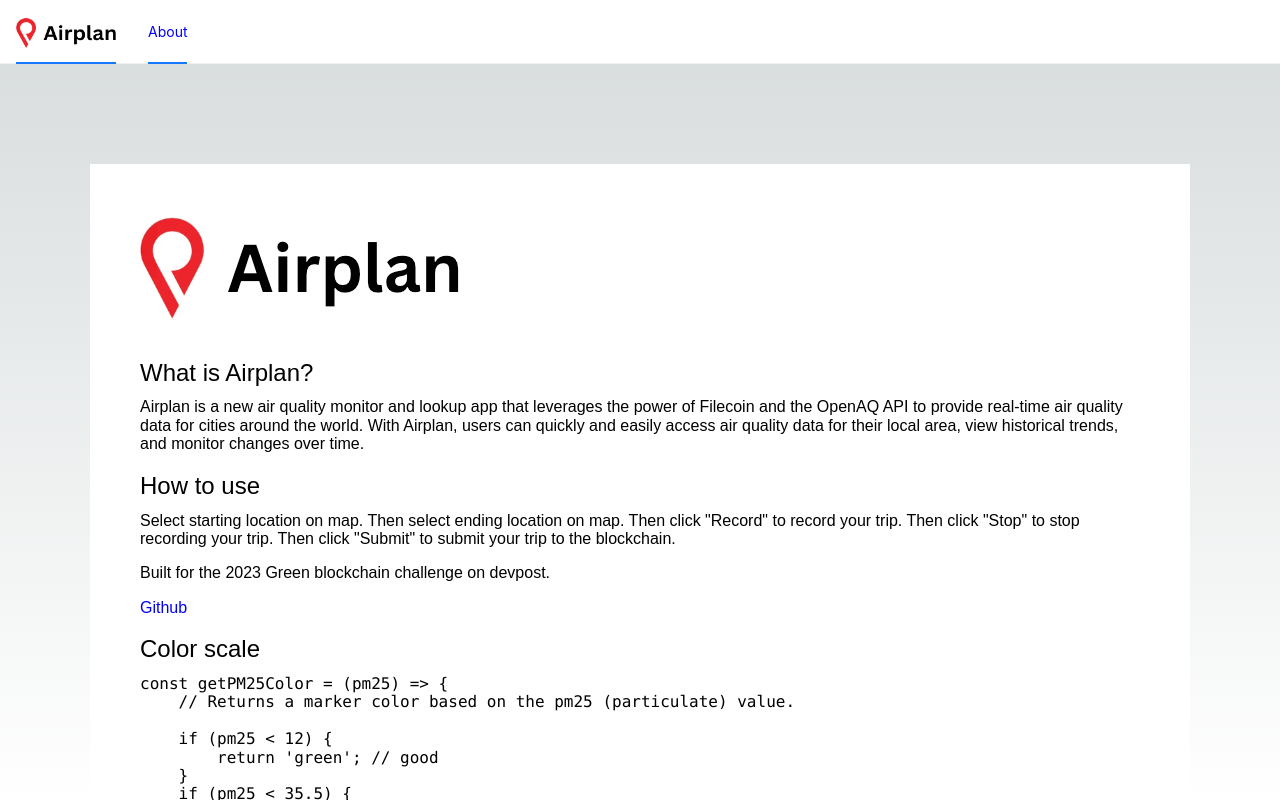
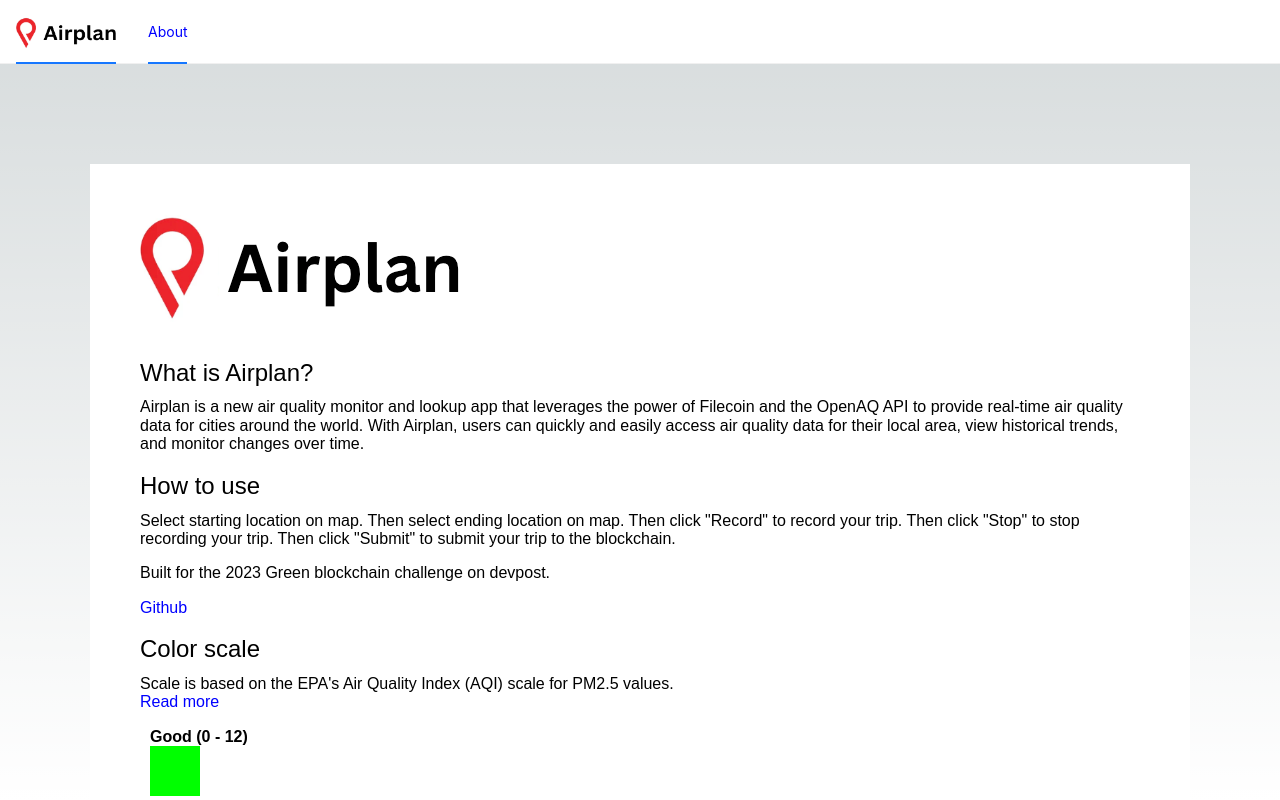
Before and after one commit to cbonoz/airplan, a Next.js app: page /about in a window 1280 px wide. Built offline with nearby package versions, Linux system fonts and the light colour scheme.

Commit message:
add color scale

```diff
--- /dev/null
+++ b/src/components/ColorBox.js
@@ -0,0 +1,29 @@
+import React from 'react'
+
+export default function ColorBox({
+    color,
+    text
+}) {
+    return (
+        <span style={
+            {
+                margin: '10px',
+                display: 'flex',
+                flexDirection: 'column',
+            }
+        }>
+
+            <span style={{
+                fontWeight: 'bold',
+            }}>
+                {text}
+            </span>
+            <span style={{
+                backgroundColor: color,
+                width: '50px',
+                height: '50px',
+                display: 'flex',
+            }} />
+        </span>
+    )
+}
--- a/src/pages/about.js
+++ b/src/pages/about.js
@@ -1,6 +1,9 @@
-import { APP_NAME, INSTRUCTIONS } from '@/util/constants'
+import ColorBox from '@/components/ColorBox'
+import { APP_NAME, GREEN_25, INSTRUCTIONS, ORANGE_25, VIOLET_25, YELLOW_25 } from '@/util/constants'
 
 // const MapWithOverlay = dynamic(() => import('@/components/MapWithOverlay'), { ssr: false })
+
+const COLORS = ['#00FF00', '#FFFF00', '#FFA500', '#FF00FF', '#FF0000']
 
 
 export default function About() {
@@ -30,26 +33,21 @@
         <br />
 
         <h2>Color scale </h2>
+        <p>
+          Scale is based on the EPA's Air Quality Index (AQI) scale for PM2.5 values.
+          <br/>
+          <a href='https://blissair.com/what-is-pm-2-5.htm' target='_blank'>Read more</a>
+        </p>
 
-        <pre>
-          {`const getPM25Color = (pm25) => {
-    // Returns a marker color based on the pm25 (particulate) value.
+        <div className='color-scale'>
+        {COLORS.map((color, i) => {
+          return <ColorBox
+            color={color}
+            key={i}
+            text={i === 0 ? `Good (0 - ${GREEN_25})` : i === 1 ? `Moderate (${GREEN_25} - ${YELLOW_25})` : i === 2 ? `Unhealthy for Sensitive Groups (${YELLOW_25} - ${ORANGE_25})` : i === 3 ? `Unhealthy (${ORANGE_25} - ${VIOLET_25})` : `Very Unhealthy (${VIOLET_25} or above)`}
+          />})}
+        </div>
 
-    if (pm25 < 12) {
-        return 'green'; // good
-    }
-    if (pm25 < 35.5) {
-        return 'yellow'; // ok
-    }
-    if (pm25 < 55.5) {
-        return 'orange'; // warning
-    }
-    if (pm25 < 150.5) {
-        return 'violet'; // bad
-    }
-    return 'red'; // danger
-}`}
-        </pre>
 
       </div>
     </>
--- a/src/util/constants.js
+++ b/src/util/constants.js
@@ -4,3 +4,8 @@
 export const IPFS_BASE_URL = "https://w3s.link/ipfs"
 
 export const INSTRUCTIONS = 'Select starting location on map. Then select ending location on map. Then click "Record" to record your trip. Then click "Stop" to stop recording your trip. Then click "Submit" to submit your trip to the blockchain.'
+
+export const GREEN_25 = 12
+export const YELLOW_25 = 35.5
+export const ORANGE_25 = 55.5
+export const VIOLET_25 = 150.5
```
Also changed, not shown: src/util/index.js (+5 -4 lines).
